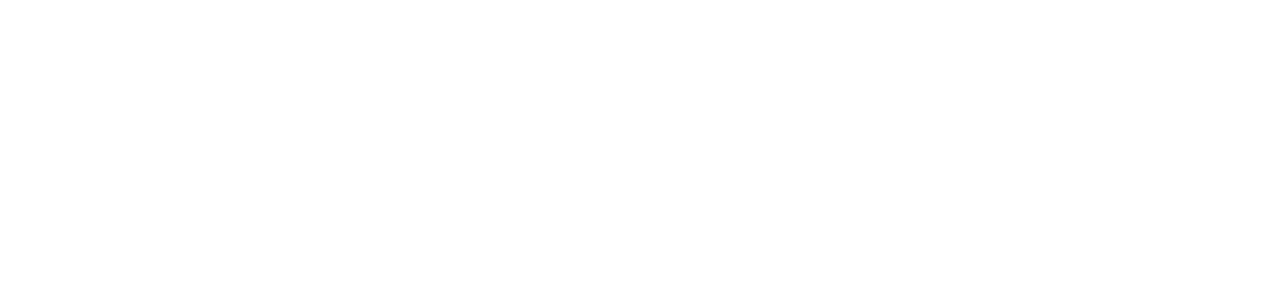
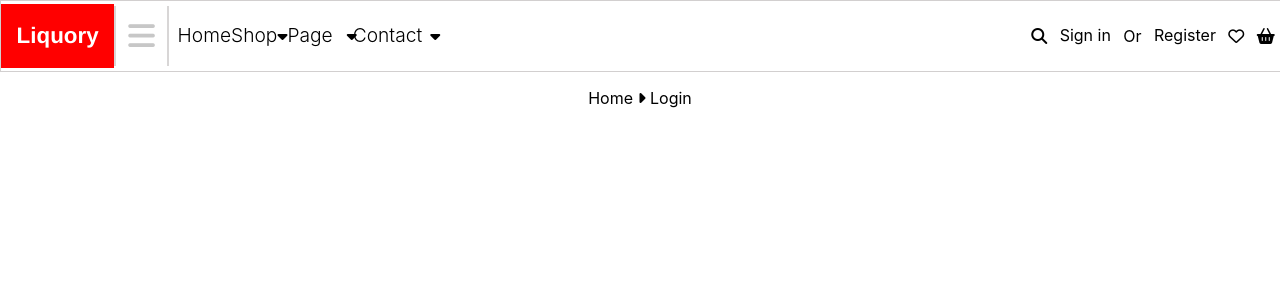
Before and after one commit to MALWICK/Drink-site, a React (Create React App) app: page /login in a window 1280 px wide. Before the commit this address had no page. Shown: the top 300 px of the page. Built offline with nearby package versions, Linux system fonts and the light colour scheme.

Commit message:
creating login and register Routes

```diff
--- a/src/App.jsx
+++ b/src/App.jsx
@@ -1,15 +1,18 @@
 import { BrowserRouter, Route, Routes } from 'react-router-dom';
 import './App.css';
+import Home from './pages/Home';
+import Register from './pages/Register';
 import Login from './pages/Login';
-import Register from './pages/Register';
 
 function App() {
   return (
     <div className="App">
       <BrowserRouter>
         <Routes>
-          <Route index element={<Login />} />
+          <Route index element={<Home />} />
           <Route path="/register" element={<Register />} />
+
+          <Route path="/login" element={<Login />} />
         </Routes>
       </BrowserRouter>
     </div>
--- /dev/null
+++ b/src/pages/Home.jsx
@@ -0,0 +1,53 @@
+import React from 'react';
+import Deal from '../assets/images/home1.jpg';
+import home2 from '../assets/images/home2.jpg';
+import Header from '../component/Header';
+import Style from './Login.module.css';
+
+function Home() {
+  /*   const [width, setWidht] = useState(0);
+  const carousel = useRef();
+  useEffect(() => {
+    console.log(carousel.current.scrollWidth, carousel.current.offsetWidth);
+    setWidht(carousel.current.scrollWidth, carousel.current.offsetWidth);
+  }, []); */
+  return (
+    <div className={Style.container}>
+      <Header />
+      <div className={Style.deal}>
+        <img src={Deal} alt="deal" />
+        <img src={home2} alt="deal" />
+        <div className={Style.center}>
+          <p>DELISH DRINKS FOR JUNE</p>
+          <h1> SUMMER DEALS</h1>
+          <h3> 25% off all Wines & beer & Soft-Drinks</h3>
+          <div>
+            <button className={Style.show} type="button">
+              SHOW MORE
+            </button>
+            <div>
+              <p>*offer valid untill 23/8</p>
+            </div>
+          </div>
+        </div>
+        {/* <motion.div ref={carousel} className={Style.carousel}>
+          <motion.div
+            drag="x"
+            dragConstraints={{ right: 0, left: -width }}
+            className={Style.inner_carousel}
+          >
+            {images.map((image) => {
+              return (
+                <motion.div className={Style.item} key={image}>
+                  <img src={image} alt="l" />
+                </motion.div>
+              );
+            })}
+          </motion.div>
+        </motion.div> */}
+      </div>
+    </div>
+  );
+}
+
+export default Home;
--- a/src/pages/Login.jsx
+++ b/src/pages/Login.jsx
@@ -1,50 +1,14 @@
 import React from 'react';
-import Deal from '../assets/images/home1.jpg';
-import home2 from '../assets/images/home2.jpg';
 import Header from '../component/Header';
-import Style from './Login.module.css';
 
 function Login() {
-  /*   const [width, setWidht] = useState(0);
-  const carousel = useRef();
-  useEffect(() => {
-    console.log(carousel.current.scrollWidth, carousel.current.offsetWidth);
-    setWidht(carousel.current.scrollWidth, carousel.current.offsetWidth);
-  }, []); */
   return (
-    <div className={Style.container}>
+    <div>
       <Header />
-      <div className={Style.deal}>
-        <img src={Deal} alt="deal" />
-        <img src={home2} alt="deal" />
-        <div className={Style.center}>
-          <p>DELISH DRINKS FOR JUNE</p>
-          <h1> SUMMER DEALS</h1>
-          <h3> 25% off all Wines & beer & Soft-Drinks</h3>
-          <div>
-            <button className={Style.show} type="button">
-              SHOW MORE
-            </button>
-            <div>
-              <p>*offer valid untill 23/8</p>
-            </div>
-          </div>
-        </div>
-        {/* <motion.div ref={carousel} className={Style.carousel}>
-          <motion.div
-            drag="x"
-            dragConstraints={{ right: 0, left: -width }}
-            className={Style.inner_carousel}
-          >
-            {images.map((image) => {
-              return (
-                <motion.div className={Style.item} key={image}>
-                  <img src={image} alt="l" />
-                </motion.div>
-              );
-            })}
-          </motion.div>
-        </motion.div> */}
+      <div>
+        <p>
+          <span>Home</span> <i className="fa-solid fa-caret-right" /> Login
+        </p>
       </div>
     </div>
   );
```
Also changed, not shown: src/pages/ProfilePage.jsx (added, +7 -0 lines), src/pages/Animated.jsx (deleted), src/pages/Shopping.jsx (added).
